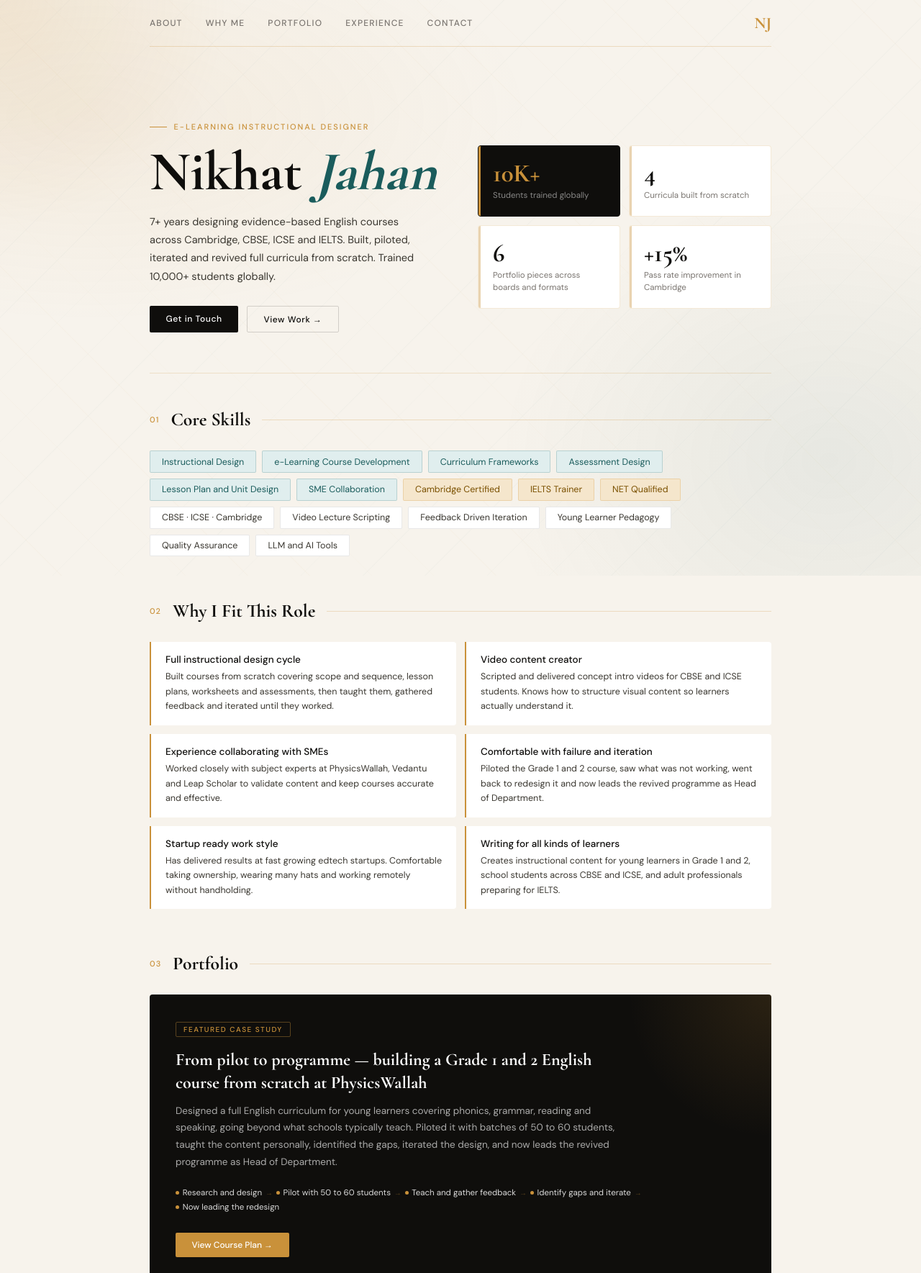
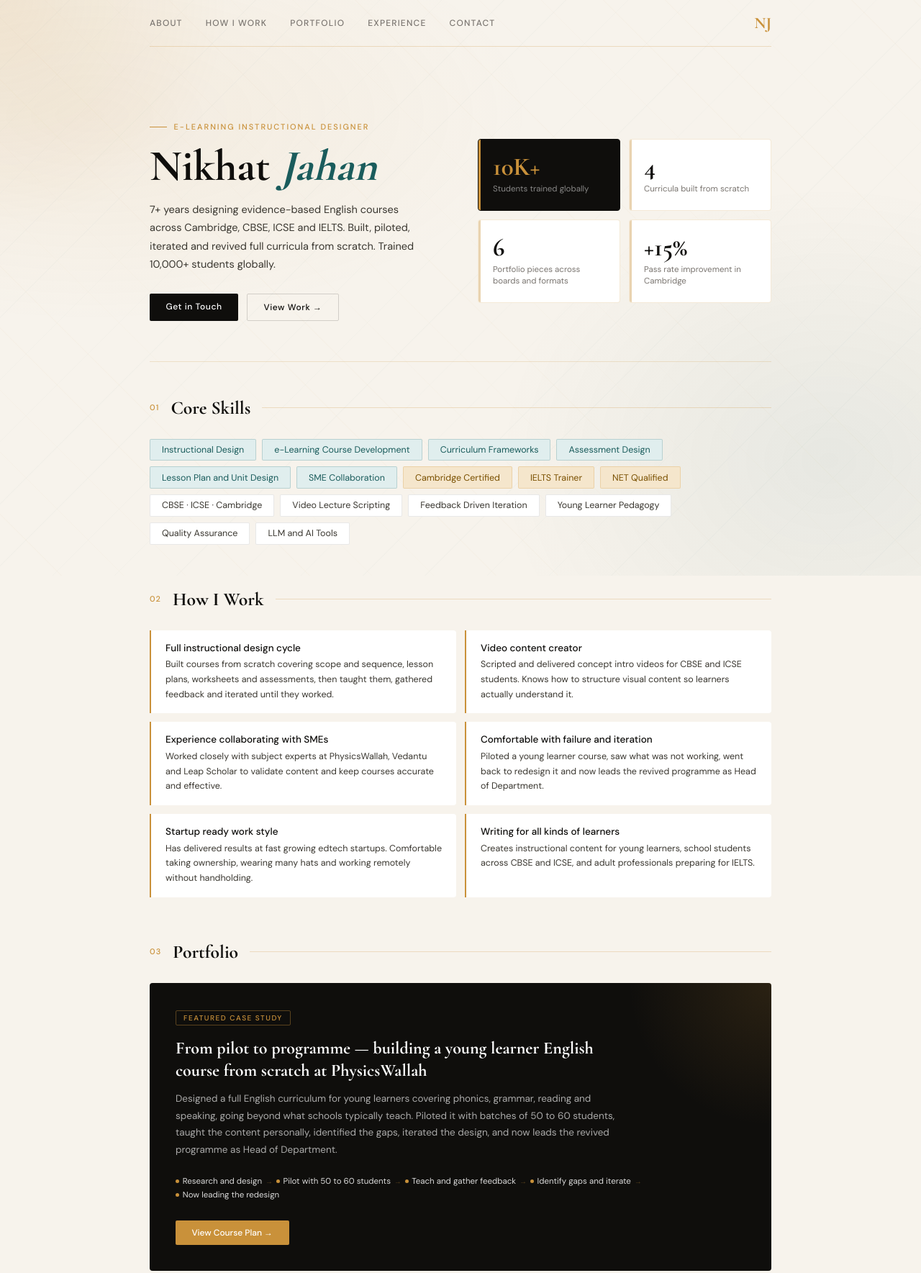
Before and after one commit to nikhatjahan11/nikhatjahan.github.io, a plain HTML site: page index.html in a window 1280 px wide. Shown: the top 1769 px of the page at 72% size. Drawn offline with nearby package versions, Linux system fonts and the light colour scheme.

Commit message:
Update index.html

```diff
--- a/index.html
+++ b/index.html
@@ -1,15 +1,5 @@
+
 <!DOCTYPE html>
-<html lang="en">
-
-  <head>
-    <meta charset="UTF-8">
-    <title>Portfolio</title>
-    <link rel="stylesheet" href="./style.css">
-
-  </head>
-
-  <body>
-  <!DOCTYPE html>
 <html>
 <head>
 <meta charset="UTF-8">
@@ -164,7 +154,7 @@
 
 <nav>
   <a onclick="document.getElementById('about').scrollIntoView({behavior:'smooth'})">About</a>
-  <a onclick="document.getElementById('why').scrollIntoView({behavior:'smooth'})">Why Me</a>
+  <a onclick="document.getElementById('why').scrollIntoView({behavior:'smooth'})">How I Work</a>
   <a onclick="document.getElementById('portfolio').scrollIntoView({behavior:'smooth'})">Portfolio</a>
   <a onclick="document.getElementById('experience').scrollIntoView({behavior:'smooth'})">Experience</a>
   <a onclick="document.getElementById('contact').scrollIntoView({behavior:'smooth'})">Contact</a>
@@ -210,14 +200,14 @@
 </section>
 
 <section id="why">
-  <div class="section-header"><span class="num">02</span><h2>Why I Fit This Role</h2><div class="line"></div></div>
+  <div class="section-header"><span class="num">02</span><h2>How I Work</h2><div class="line"></div></div>
   <div class="why-grid">
     <div class="why-card"><h4>Full instructional design cycle</h4><p>Built courses from scratch covering scope and sequence, lesson plans, worksheets and assessments, then taught them, gathered feedback and iterated until they worked.</p></div>
     <div class="why-card"><h4>Video content creator</h4><p>Scripted and delivered concept intro videos for CBSE and ICSE students. Knows how to structure visual content so learners actually understand it.</p></div>
     <div class="why-card"><h4>Experience collaborating with SMEs</h4><p>Worked closely with subject experts at PhysicsWallah, Vedantu and Leap Scholar to validate content and keep courses accurate and effective.</p></div>
-    <div class="why-card"><h4>Comfortable with failure and iteration</h4><p>Piloted the Grade 1 and 2 course, saw what was not working, went back to redesign it and now leads the revived programme as Head of Department.</p></div>
+    <div class="why-card"><h4>Comfortable with failure and iteration</h4><p>Piloted a young learner course, saw what was not working, went back to redesign it and now leads the revived programme as Head of Department.</p></div>
     <div class="why-card"><h4>Startup ready work style</h4><p>Has delivered results at fast growing edtech startups. Comfortable taking ownership, wearing many hats and working remotely without handholding.</p></div>
-    <div class="why-card"><h4>Writing for all kinds of learners</h4><p>Creates instructional content for young learners in Grade 1 and 2, school students across CBSE and ICSE, and adult professionals preparing for IELTS.</p></div>
+    <div class="why-card"><h4>Writing for all kinds of learners</h4><p>Creates instructional content for young learners, school students across CBSE and ICSE, and adult professionals preparing for IELTS.</p></div>
   </div>
 </section>
 
@@ -225,7 +215,7 @@
   <div class="section-header"><span class="num">03</span><h2>Portfolio</h2><div class="line"></div></div>
   <div class="case-study-featured">
     <div class="cs-badge">Featured Case Study</div>
-    <h3>From pilot to programme — building a Grade 1 and 2 English course from scratch at PhysicsWallah</h3>
+    <h3>From pilot to programme — building a young learner English course from scratch at PhysicsWallah</h3>
     <p>Designed a full English curriculum for young learners covering phonics, grammar, reading and speaking, going beyond what schools typically teach. Piloted it with batches of 50 to 60 students, taught the content personally, identified the gaps, iterated the design, and now leads the revived programme as Head of Department.</p>
     <div class="cs-steps">
       <div class="cs-step done"><div class="dot"></div>Research and design</div>
@@ -301,7 +291,7 @@
         <div class="company">PhysicsWallah</div>
         <ul>
           <li>Leads the English curriculum for 10,000+ students across CBSE, ICSE and Cambridge, driving a 10% increase in enrolments.</li>
-          <li>Heads the Grade 1 and 2 course revival, redesigning the full curriculum based on what was learned during the pilot.</li>
+          <li>Heads the young learner course revival, redesigning the full curriculum based on what was learned during the pilot.</li>
           <li>Works with SMEs and developers to improve ICSE content and conducts regular classroom audits for quality assurance.</li>
           <li>Contributes to educator recruitment across all three curricula.</li>
         </ul>
@@ -327,7 +317,7 @@
         <h3>English Instructor</h3>
         <div class="company">Emma Academy, Freelance Remote</div>
         <ul>
-          <li>Designed theme and grammar based interactive lessons tailored to Russian learners.</li>
+          <li>Designed theme and grammar based interactive lessons tailored to adult Russian learners.</li>
           <li>Guided complete beginners from A1 to B1 proficiency within five months.</li>
         </ul>
       </div>
@@ -371,7 +361,7 @@
   <div class="contact-bar">
     <div>
       <h2>Let's build something great</h2>
-      <p>Open to new opportunities in e-learning and instructional design.</p>
+      <p>Open to new opportunities in instructional design and content development.</p>
     </div>
     <div class="contact-links">
       <a class="contact-link" href="mailto:nikhatjahan914@gmail.com">nikhatjahan914@gmail.com</a>
@@ -385,8 +375,3 @@
 </div>
 </body>
 </html>
-    <script  src="./script.js"></script>
-
-  </body>
-
-</html>
```
